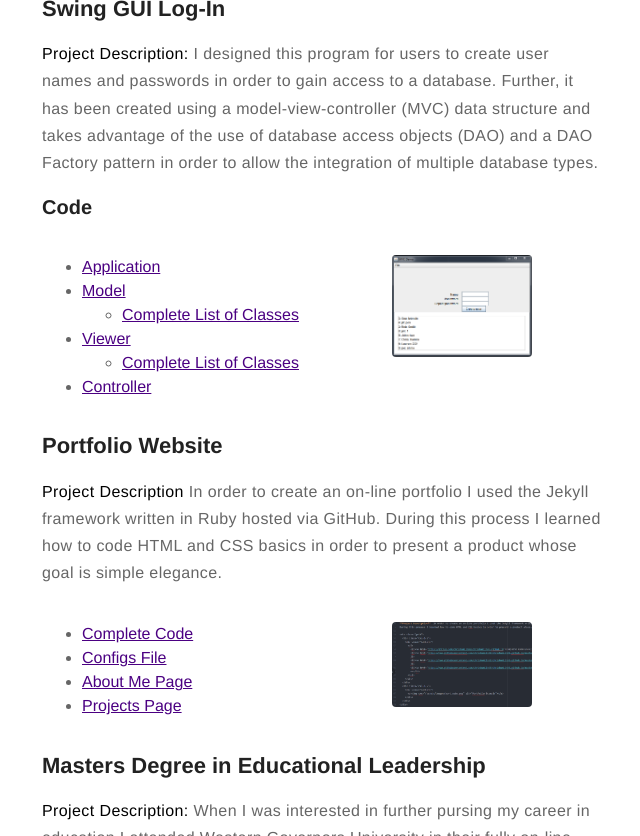
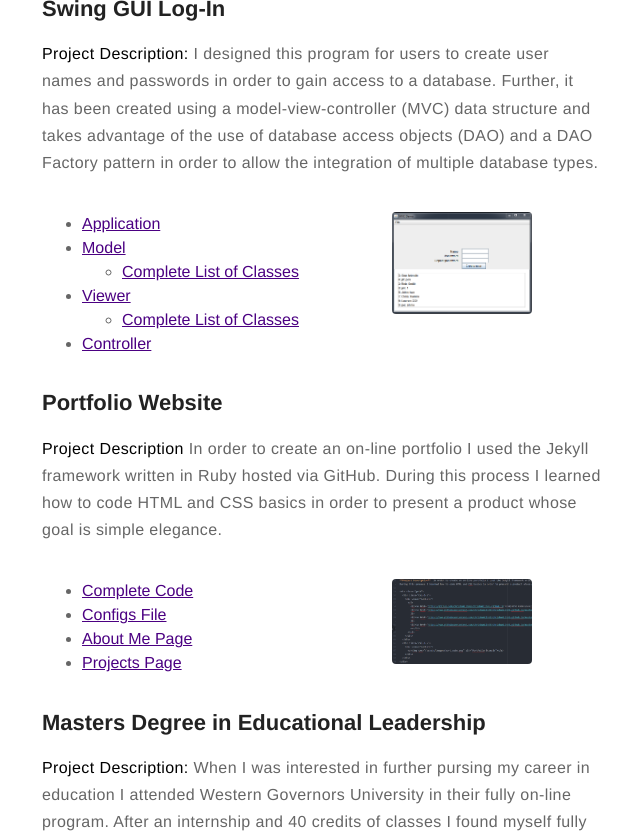
Before and after one commit to chrishamlin98/chrishamlin98.github.io, a Jekyll site: the page built from projects.md, in a window 1280 px wide and 900 px high, scrolled down 389 px, cut to the strip 64-900 px from the top of the window. Shown: the whole strip, without its empty margins (318-958 px from the left). Built offline with Jekyll 4.4.1, drawn with Linux system fonts in a browser that asks for light colours.

Commit message:
Update projects.md

```diff
--- a/projects.md
+++ b/projects.md
@@ -8,8 +8,6 @@ layout: page
 ## Swing GUI Log-In
 
 **Project Description:**  I designed this program for users to create user names and passwords in order to gain access to a database.  Further, it has been created using a model-view-controller (MVC) data structure and takes advantage of the use of database access objects (DAO) and a DAO Factory pattern in order to allow the integration of multiple database types.
-
-### Code
 
 <style>
 .grid {
```
